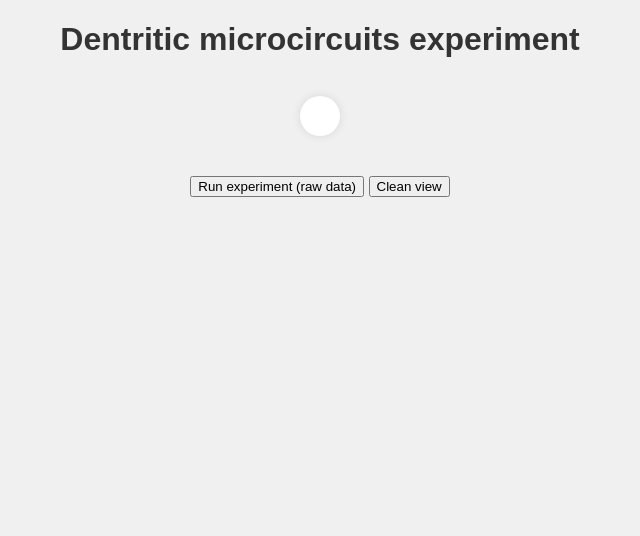
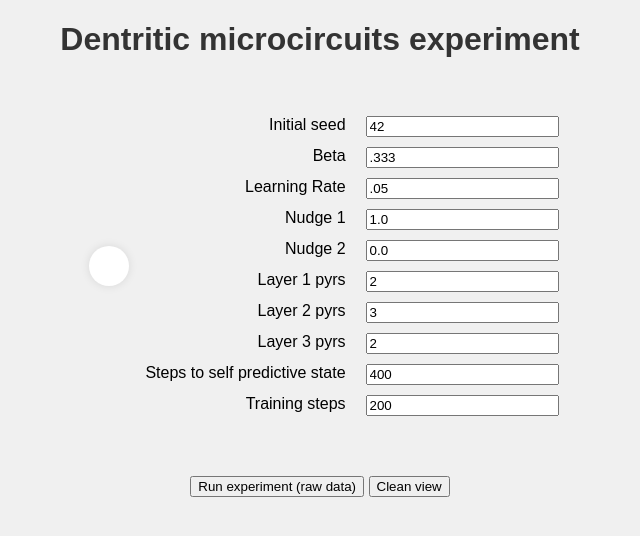
Before and after one commit to AnthonySMaida/dendritic-microcircuits, a Flask app: page / in a window 1280 px wide. Shown: the top 536 px of the page, without its empty margins (320-960 px from the left). Run offline with Flask 3, Linux system fonts and the light colour scheme; some libraries are stand-ins or nearby versions.

Commit message:
Move config from static file to UI form (#11)
* Replace config constants by constructor parameters

* Use dynamic config in UI

```diff
--- a/ai/InhibNRN.py
+++ b/ai/InhibNRN.py
@@ -1,10 +1,10 @@
-from ai.config import logsig, beta
+from ai.utils import logsig
 
 
 class InhibNRN:
     next_id = 1
 
-    def __init__(self, rng, n_lat_wt):
+    def __init__(self, rng, beta, n_lat_wt):
         """
         :param n_lat_wt: lateral weight count
         """
--- a/app.py
+++ b/app.py
@@ -1,4 +1,4 @@
-from flask import Flask, render_template, jsonify
+from flask import Flask, render_template, jsonify, request
 
 import ai
 
@@ -17,7 +17,7 @@ def home():
 
 @app.route('/data')
 def data():
-    return jsonify(ai.main())
+    return jsonify(ai.main(request.args))
 
 
 if __name__ == '__main__':
--- a/static/script.js
+++ b/static/script.js
@@ -1,7 +1,22 @@
-const container = document.getElementById('container')
+const container = document.getElementById('container-graph')
 
 function cleanContainer() {
   Array.from(container.children).forEach(n => n.remove())
+}
+
+function getFormValues() {
+  return {
+    wt_init_seed: document.getElementById('wt_init_seed').value,
+    beta: document.getElementById('beta').value,
+    learning_rate: document.getElementById('learning_rate').value,
+    nudge1: document.getElementById('nudge1').value,
+    nudge2: document.getElementById('nudge2').value,
+    n_pyr_layer1: document.getElementById('n_pyr_layer1').value,
+    n_pyr_layer2: document.getElementById('n_pyr_layer2').value,
+    n_pyr_layer3: document.getElementById('n_pyr_layer3').value,
+    self_prediction_steps: document.getElementById('self_prediction_steps').value,
+    training_steps: document.getElementById('training_steps').value
+  }
 }
 
 function handleApiData(json) {
@@ -70,7 +85,7 @@ function catchApiErrors(body) {
 function getData() {
   /**
    *  Fetch tells browser to send a request to the flask backend on the '/data' route.
-   *  What calls getData() ?
    */
-  fetch('/data').then(r => r.ok ? r.json().then(handleApiData) : r.text().then(catchApiErrors))
+  const params = new URLSearchParams(getFormValues())
+  fetch(`/data?${params}`).then(r => r.ok ? r.json().then(handleApiData) : r.text().then(catchApiErrors))
 }
--- a/static/style.css
+++ b/static/style.css
@@ -21,15 +21,44 @@ h1 {
 #container {
   display: flex;
   flex-direction: row;
+  flex-wrap: nowrap;
+  justify-content: center;
+  align-items: center;
+  gap: 16px;
+  margin: 16px;
+  padding: 20px;
+
+  @media (max-width: 1355px) {
+    flex-wrap: wrap;
+  }
+}
+
+#container-graph {
+  display: flex;
+  flex-direction: row;
   flex-wrap: wrap;
   align-items: center;
   justify-content: center;
   gap: 8px;
   background-color: #fff;
-  margin: 16px;
   padding: 20px;
   border-radius: 24px;
   box-shadow: 0 0 10px rgba(0,0,0,0.1);
+}
+
+#container-params {
+  display: grid;
+  grid-template-columns: auto auto;
+  gap: 10px;
+}
+#container-params div {
+  display: contents;
+}
+#container-params label {
+  text-align: right;
+}
+#container-params input {
+  width: 100%;
 }
 
 label {
--- a/templates/index.html
+++ b/templates/index.html
@@ -20,7 +20,40 @@
   {% endif %}
 {% endwith %}
 
-<div id="container"></div>
+<div id="container">
+  <div id="container-graph"></div>
+  <div id="container-params">
+    <label for="wt_init_seed">Initial seed</label>
+    <input type="number" id="wt_init_seed" value="42" step="1">
+
+    <label for="beta">Beta</label>
+    <input type="number" id="beta" value=".333" step=".001">
+
+    <label for="learning_rate">Learning Rate</label>
+    <input type="number" id="learning_rate" value=".05" step=".01">
+
+    <label for="nudge1">Nudge 1</label>
+    <input type="number" id="nudge1" value="1.0" step=".1" min="0" max="1">
+
+    <label for="nudge2">Nudge 2</label>
+    <input type="number" id="nudge2" value="0.0" step=".1" min="0" max="1">
+
+    <label for="n_pyr_layer1">Layer 1 pyrs</label>
+    <input type="number" id="n_pyr_layer1" value="2" step="1" min="1">
+
+    <label for="n_pyr_layer2">Layer 2 pyrs</label>
+    <input type="number" id="n_pyr_layer2" value="3" step="1" min="1">
+
+    <label for="n_pyr_layer3">Layer 3 pyrs</label>
+    <input type="number" id="n_pyr_layer3" value="2" step="1" min="1">
+
+    <label for="self_prediction_steps">Steps to self predictive state</label>
+    <input type="number" id="self_prediction_steps" value="400" step="1" min="0">
+
+    <label for="training_steps">Training steps</label>
+    <input type="number" id="training_steps" value="200" step="1" min="0">
+  </div>
+</div>
 
 <div id="actions">
   <button onclick="getData()">Run experiment (raw data)</button>
```
Also changed, not shown: ai/Layer.py (+9 -10 lines), ai/PyrNRN.py (+4 -3 lines), ai/config.py (deleted, +0 -39 lines), ai/experiments/Experiment.py (+19 -14 lines), ai/experiments/PilotExp1bConcat2b.py (+9 -12 lines), ai/main.py (+24 -7 lines), ai/utils.py (+12 -0 lines).
